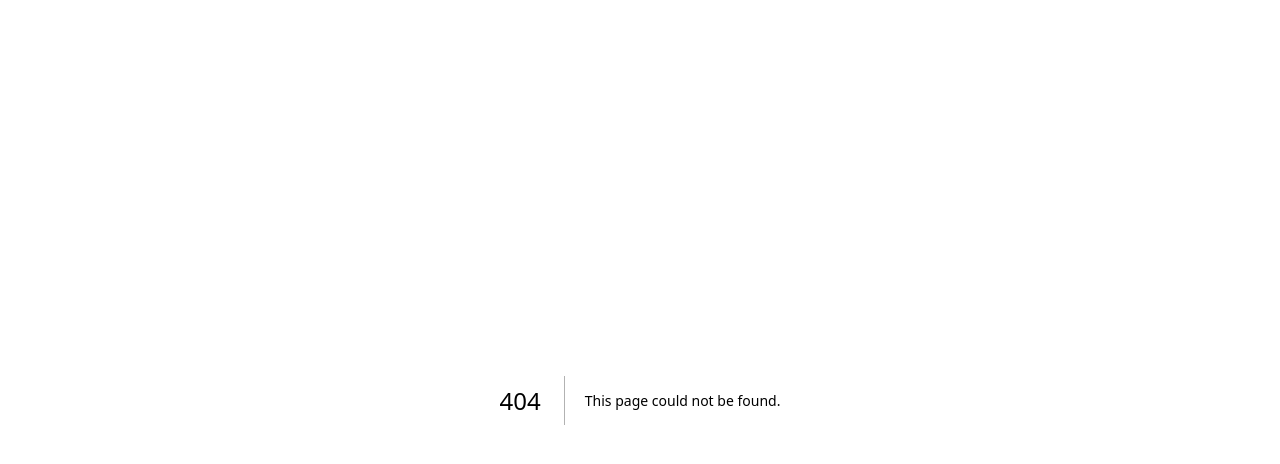
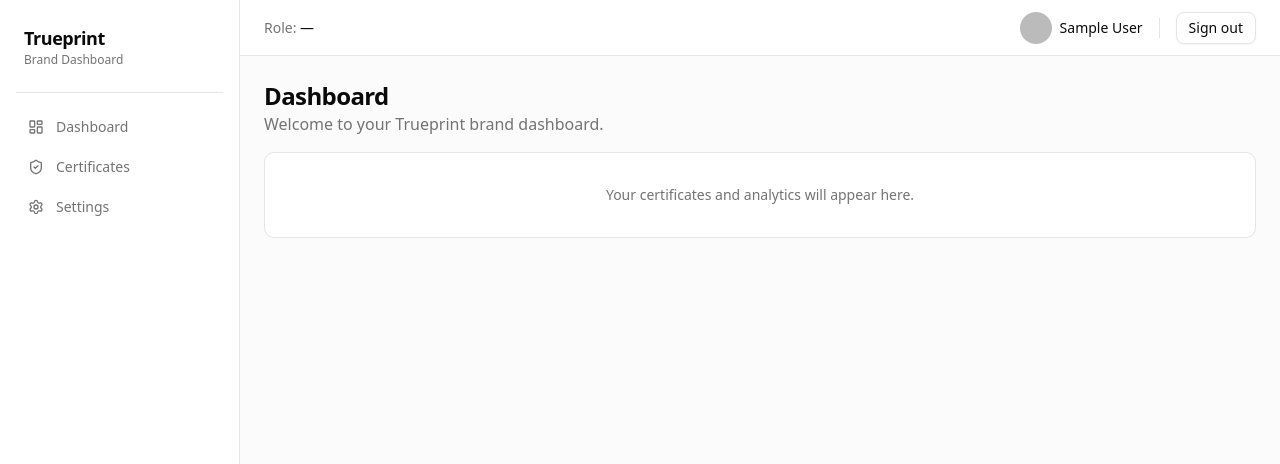
Before and after one commit to Nicco6598/trueprint-web-core, a Next.js app: page /dashboard in a window 1280 px wide. Before the commit this address had no page. Shown: the top 464 px of the page. Built offline with nearby package versions, Linux system fonts and the light colour scheme; no server answers; sample sign-in values are in the browser's storage.

Commit message:
feat(ui): add dashboard route group layout and placeholder page
- src/app/(dashboard)/layout.tsx: auth guard (redirects to /login if no session),
  full-height flex shell with DashboardSidebar + DashboardHeader + scrollable main
- src/app/(dashboard)/dashboard/page.tsx: placeholder /dashboard page

```diff
--- /dev/null
+++ b/src/app/(dashboard)/dashboard/page.tsx
@@ -0,0 +1,14 @@
+export default function DashboardPage() {
+  return (
+    <div className="flex flex-col gap-4">
+      <div>
+        <h1 className="text-2xl font-bold tracking-tight">Dashboard</h1>
+        <p className="text-muted-foreground">Welcome to your Trueprint brand dashboard.</p>
+      </div>
+
+      <div className="bg-card text-muted-foreground rounded-lg border p-8 text-center">
+        <p className="text-sm">Your certificates and analytics will appear here.</p>
+      </div>
+    </div>
+  )
+}
--- /dev/null
+++ b/src/app/(dashboard)/layout.tsx
@@ -0,0 +1,22 @@
+import { redirect } from 'next/navigation'
+import { auth } from '@/auth'
+import { DashboardHeader } from '@/components/dashboard/DashboardHeader'
+import { DashboardSidebar } from '@/components/dashboard/DashboardSidebar'
+
+export default async function DashboardLayout({ children }: { children: React.ReactNode }) {
+  const session = await auth()
+
+  if (!session?.user) {
+    redirect('/login')
+  }
+
+  return (
+    <div className="flex h-screen overflow-hidden">
+      <DashboardSidebar />
+      <div className="flex flex-1 flex-col overflow-hidden">
+        <DashboardHeader />
+        <main className="bg-muted/40 flex-1 overflow-y-auto p-6">{children}</main>
+      </div>
+    </div>
+  )
+}
```
